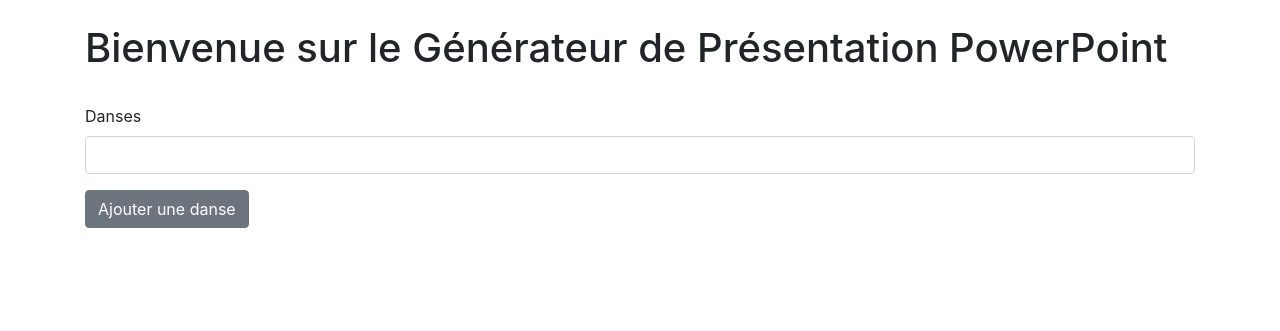
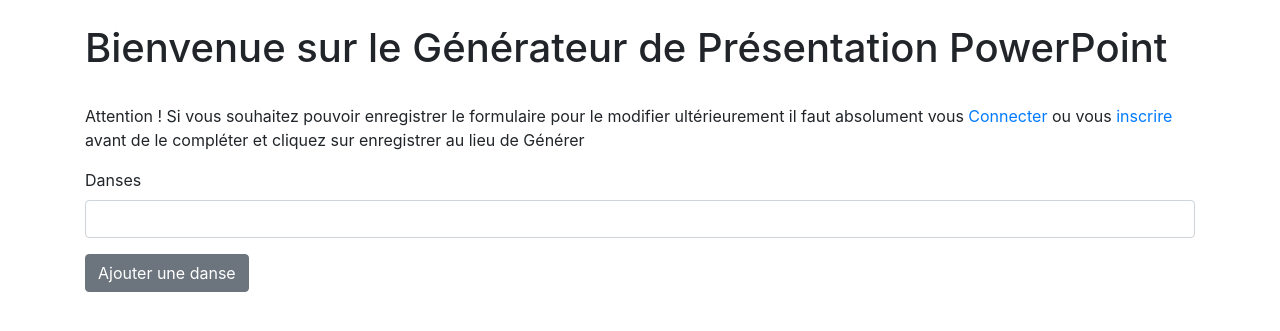
Before and after one commit to arthur32810/powerpoint_danses, a Symfony app: template templates/powerPoint/index.html.twig in a window 1280 px wide. Shown: the part 56-387 px from the top of the page. Run offline with Twig, Linux system fonts and the light colour scheme; the template is opened without the code that fills it, so the values that code supplies are empty; form fields are guessed from the names that the template uses; some libraries are stand-ins or nearby versions.

Commit message:
ajout d'un texte prévention enregistrement

```diff
--- a/templates/powerPoint/index.html.twig
+++ b/templates/powerPoint/index.html.twig
@@ -4,6 +4,9 @@
 
         <h1> Bienvenue sur le Générateur de Présentation PowerPoint</h1>
         <br>
+
+        <p> Attention ! Si vous souhaitez pouvoir enregistrer le formulaire pour le modifier ultérieurement il faut absolument vous
+            <a href="{{ path('app_login') }}"> Connecter</a> ou vous <a href="{{ path('app_register') }}"> inscrire </a> avant de le compléter et cliquez sur enregistrer au lieu de Générer</p>
 
         {{ form_start(form) }}
         {{ form_row(form.danses) }}
```
